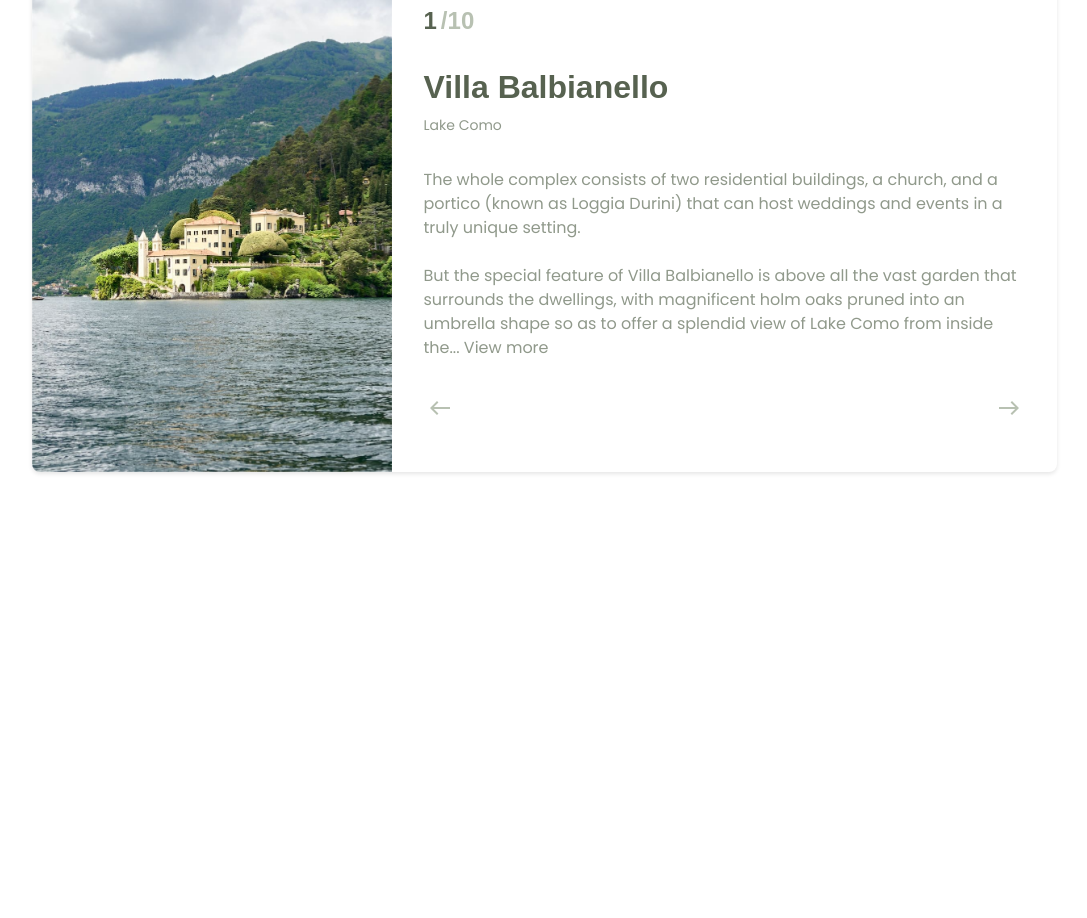
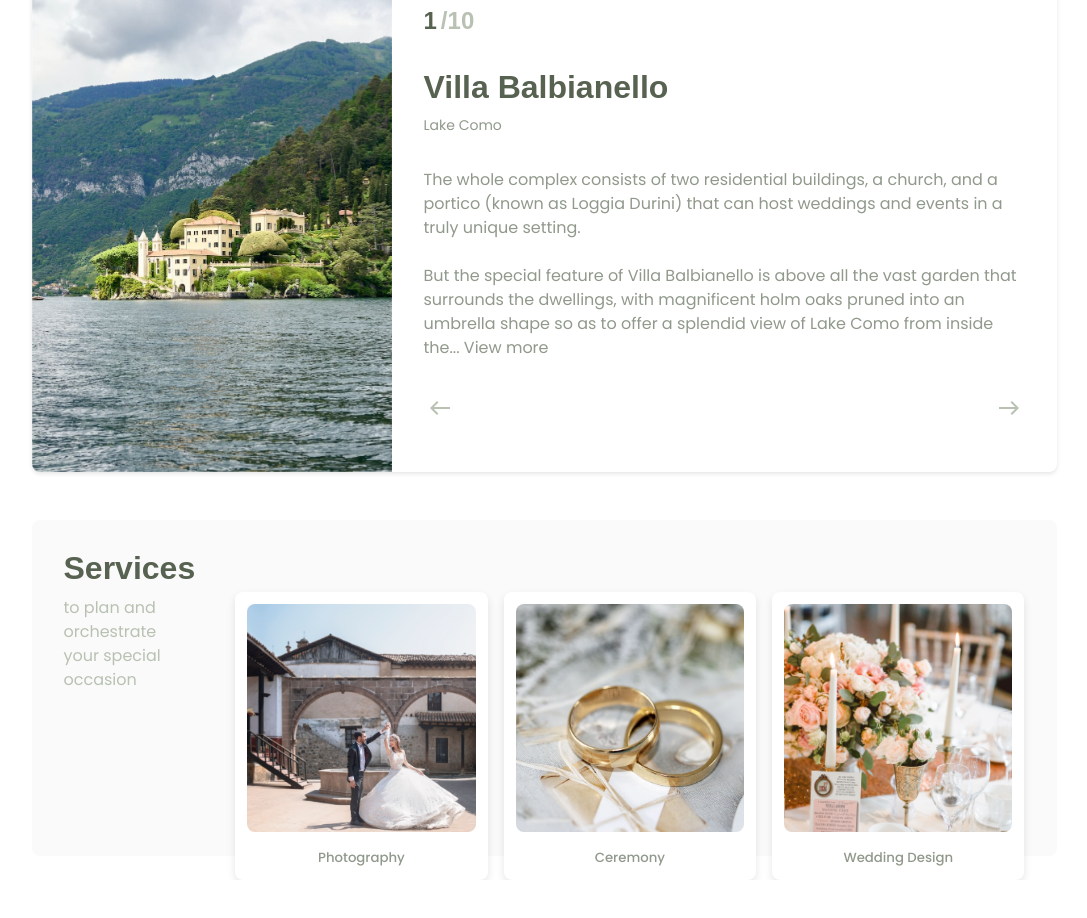
Before and after one commit to jvspepe/domenico-vernon, a website built with Vite: page index.html in a window 1280 px wide. Shown: the part 1342-2260 px from the top of the page, without its empty margins (96-1183 px from the left). After the commit the page ends 2222 px from the top, so only its background shows below. Built offline with nearby package versions, Linux system fonts and the light colour scheme; a web font is replaced by a local one.

Commit message:
Add Services section.

```diff
--- a/index.html
+++ b/index.html
@@ -170,6 +170,29 @@
         </div>
       </section>
     </div>
-    <main style="height: 100vh"></main>
+    <div class="container services-background">
+      <section class="services">
+        <div class="services-header">
+          <h4 class="services-header-title">Services</h4>
+          <p class="services-header-details">
+            to plan and orchestrate your special occasion
+          </p>
+        </div>
+        <div class="services-display">
+          <article class="service-card">
+            <img src="/images/service-img-1.jpg" alt="" />
+            <h5 class="service-card-title">Photography</h5>
+          </article>
+          <article class="service-card">
+            <img src="/images/service-img-2.jpg" alt="" />
+            <h5 class="service-card-title">Ceremony</h5>
+          </article>
+          <article class="service-card">
+            <img src="/images/service-img-3.jpg" alt="" />
+            <h5 class="service-card-title">Wedding Design</h5>
+          </article>
+        </div>
+      </section>
+    </div>
   </body>
 </html>
--- a/style.css
+++ b/style.css
@@ -174,6 +174,32 @@
 
 .link {
   color: var(--white);
+}
+
+.service-card {
+  display: flex;
+  flex-direction: column;
+  gap: 1rem;
+  justify-content: center;
+
+  padding: 0.75rem;
+
+  background-color: var(--white);
+  border-radius: 0.5rem;
+  box-shadow: 0 0.25rem 0.5rem 0 rgba(0, 0, 0, 0.1);
+}
+
+.service-card img {
+  transform: translate3d(0, 0, 1px);
+  aspect-ratio: 1 / 1;
+  object-fit: cover;
+  border-radius: 0.5rem;
+}
+
+.service-card-title {
+  font-weight: 500;
+  color: var(--primary-400);
+  text-align: center;
 }
 
 /* LAYOUT */
@@ -446,6 +472,47 @@
   color: var(--neutral-500);
 }
 
+.services {
+  display: flex;
+  flex-direction: column;
+  gap: 2.5rem;
+
+  margin-top: 3rem;
+  padding: 1.5rem 0;
+}
+
+.services-background {
+  background-color: var(--neutral-100);
+  border-radius: 0.5rem;
+}
+
+.services-header {
+  display: flex;
+  flex-direction: column;
+  gap: 0.25rem;
+}
+
+.services-header-title {
+  font-family: var(--font-heading);
+  font-size: 2rem;
+  font-weight: 700;
+  color: var(--primary-500);
+}
+
+.services-header-details {
+  color: var(--primary-300);
+}
+
+.services-display {
+  position: relative;
+
+  display: grid;
+  gap: 1rem;
+  align-items: center;
+
+  padding: 0 2rem;
+}
+
 /* MEDIA QUERIES */
 
 @media (min-width: 641px) {
@@ -479,6 +546,25 @@
   .featured-section {
     padding: 3rem 2rem;
   }
+
+  .services {
+    flex-direction: row;
+    padding: 1.5rem 2rem;
+  }
+
+  .services-header {
+    padding: 0;
+  }
+
+  .services-display {
+    bottom: -3rem;
+
+    display: grid;
+    grid-auto-columns: 1fr;
+    grid-auto-flow: column;
+
+    padding: 0;
+  }
 }
 
 @media (min-width: 1025px) {
```
Also changed, not shown: public/images/service-img-1.jpg (renamed from public/images/1.jpg), public/images/service-img-2.jpg (renamed from public/images/2.jpg), public/images/service-img-3.jpg (renamed from public/images/3.jpg), public/images/services.svg (added).
